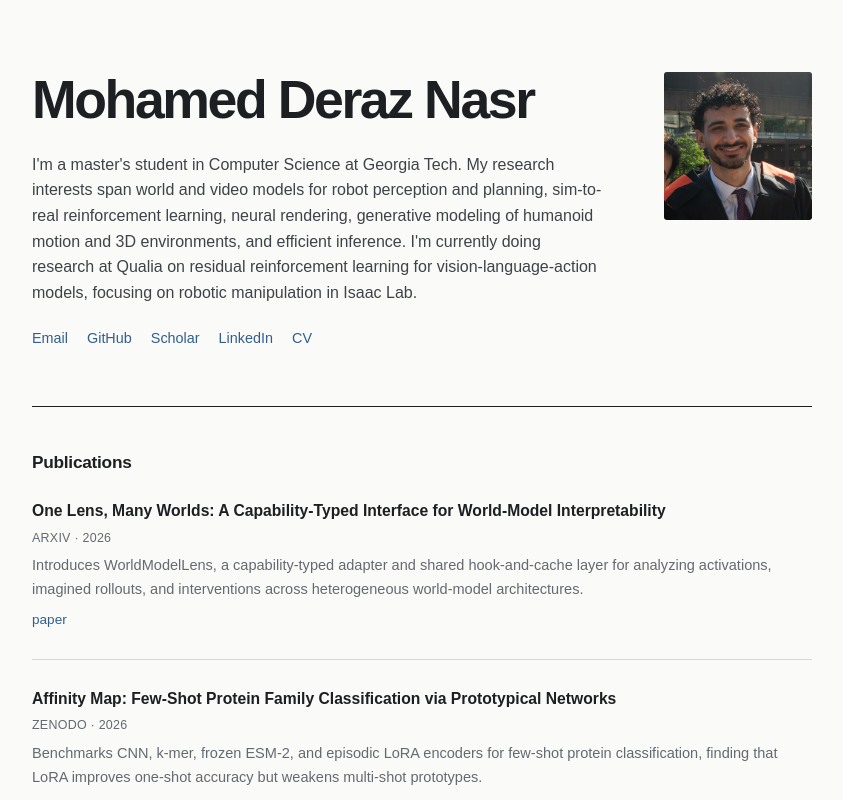
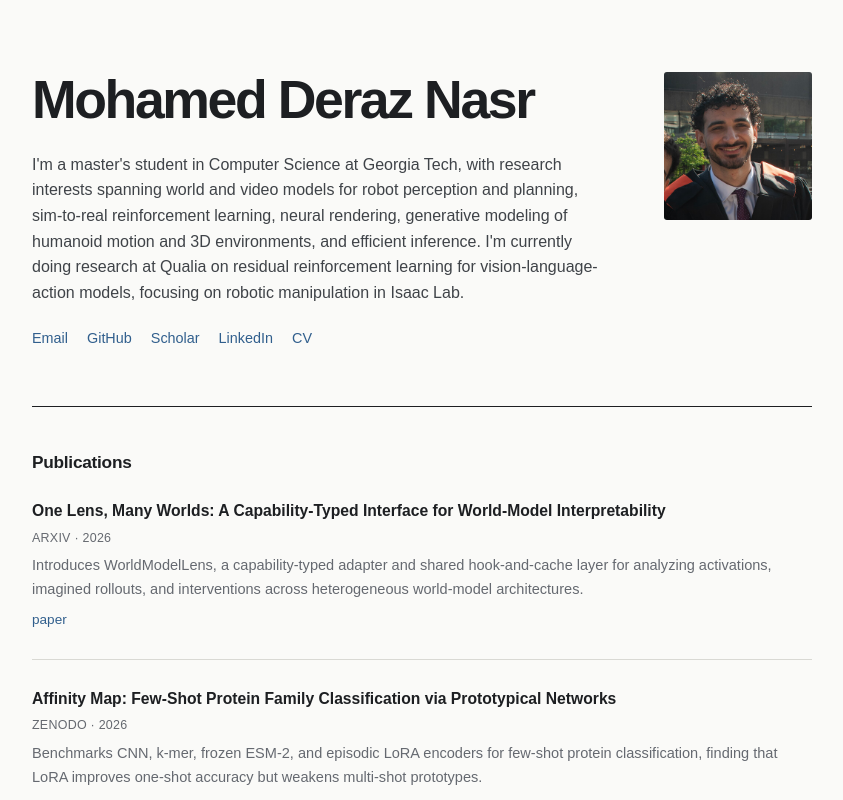
Before and after one commit to MDerazNasr/mderaznasr.github.io, a Next.js app: page / in a window 1280 px wide. Shown: the top 800 px of the page, without its empty margins (218-1061 px from the left). Built offline with nearby package versions, Linux system fonts and the light colour scheme.

Commit message:
Smooth bio introduction

```diff
--- a/app/page.tsx
+++ b/app/page.tsx
@@ -72,8 +72,8 @@ export default function Home() {
         <div className="masthead-copy">
           <h1>Mohamed Deraz Nasr</h1>
           <p className="intro-text">
-            I&apos;m a master&apos;s student in Computer Science at Georgia Tech.
-            My research interests span world and video models for robot
+            I&apos;m a master&apos;s student in Computer Science at Georgia Tech,
+            with research interests spanning world and video models for robot
             perception and planning, sim-to-real reinforcement learning,
             neural rendering, generative modeling of humanoid motion and 3D
             environments, and efficient inference. I&apos;m currently doing
```
